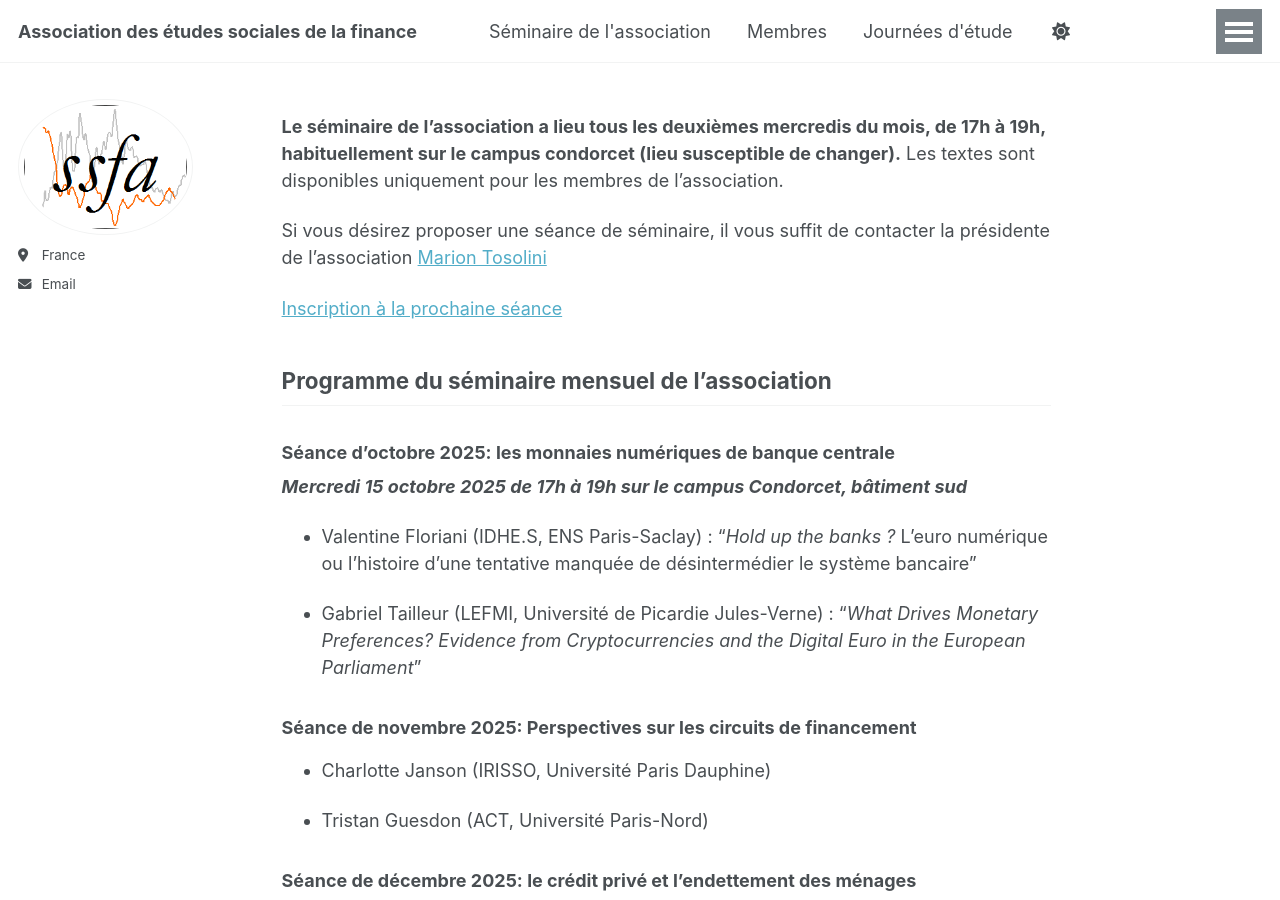
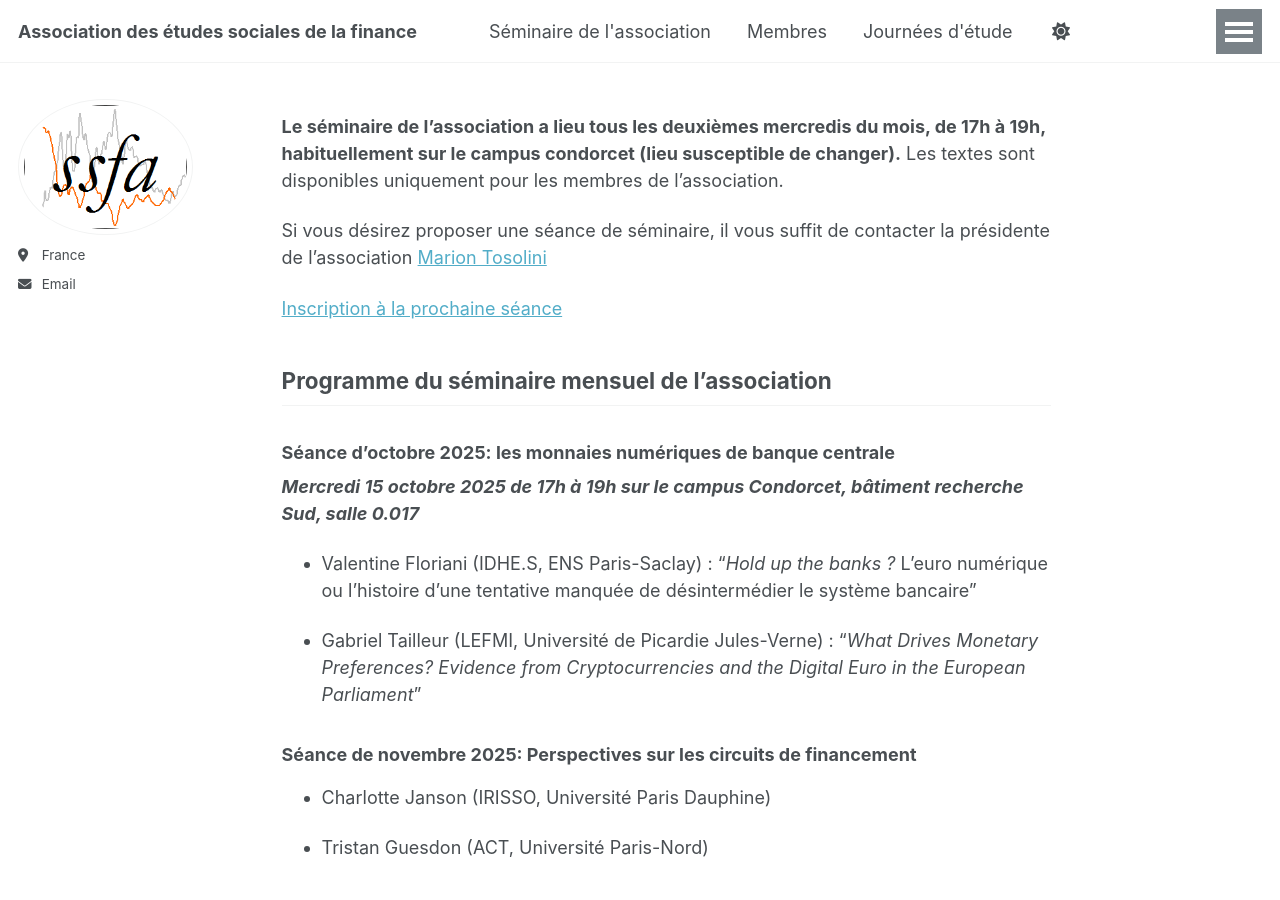
Before and after one commit to ssfa-aesf/ssfa-aesf.github.io, a Jekyll site: the page built from _pages/seminaire.md, in a window 1280 px wide and 900 px high. Built offline with Jekyll 4.4.1, drawn with Linux system fonts in a browser that asks for light colours.

Commit message:
Update seminaire.md

```diff
--- a/_pages/seminaire.md
+++ b/_pages/seminaire.md
@@ -14,7 +14,7 @@ Si vous désirez proposer une séance de séminaire, il vous suffit de contacter
 ## Programme du séminaire mensuel de l'association
 
 ### Séance d'octobre 2025: les monnaies numériques de banque centrale
-_**Mercredi 15 octobre 2025 de 17h à 19h sur le campus Condorcet, bâtiment sud**_
+_**Mercredi 15 octobre 2025 de 17h à 19h sur le campus Condorcet, bâtiment recherche Sud, salle 0.017**_
 
 - Valentine Floriani (IDHE.S, ENS Paris-Saclay) : "_Hold up the banks ?_ L'euro numérique ou l'histoire d'une tentative manquée de désintermédier le système bancaire"
 
```
